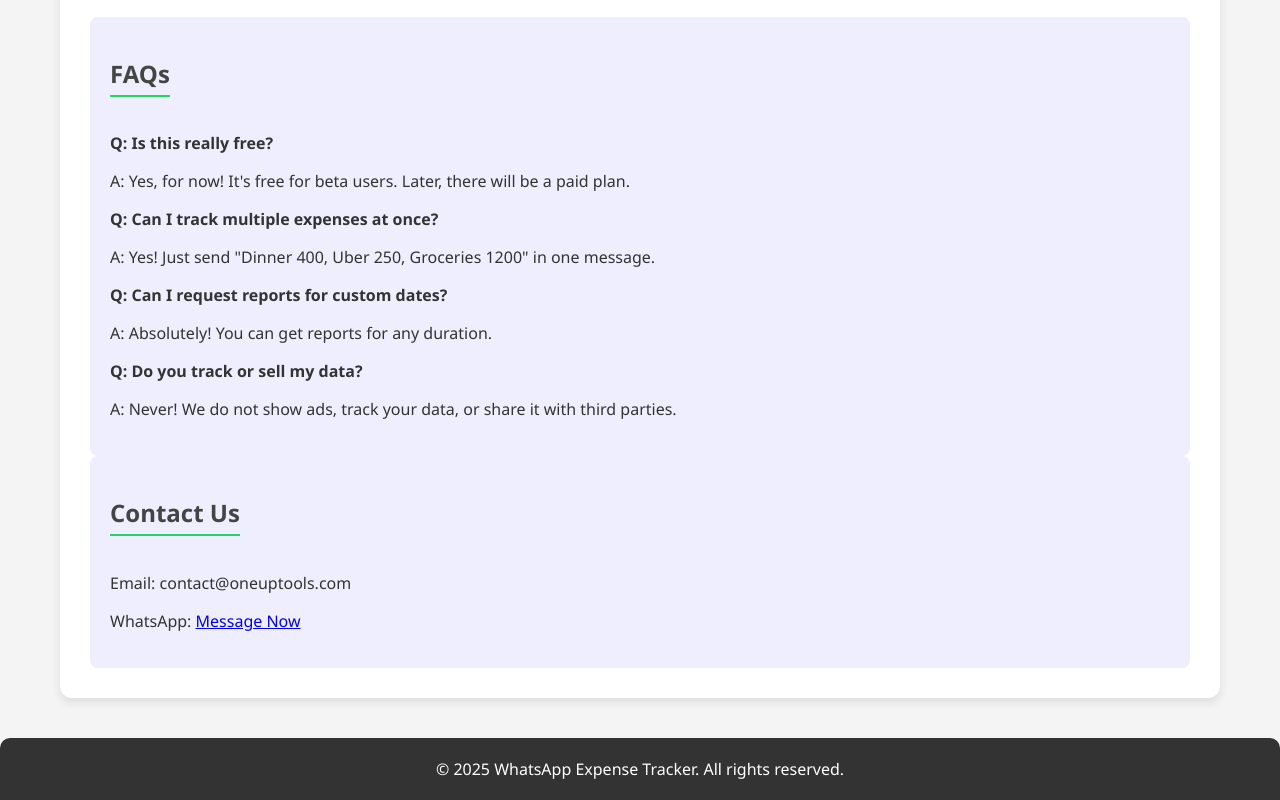
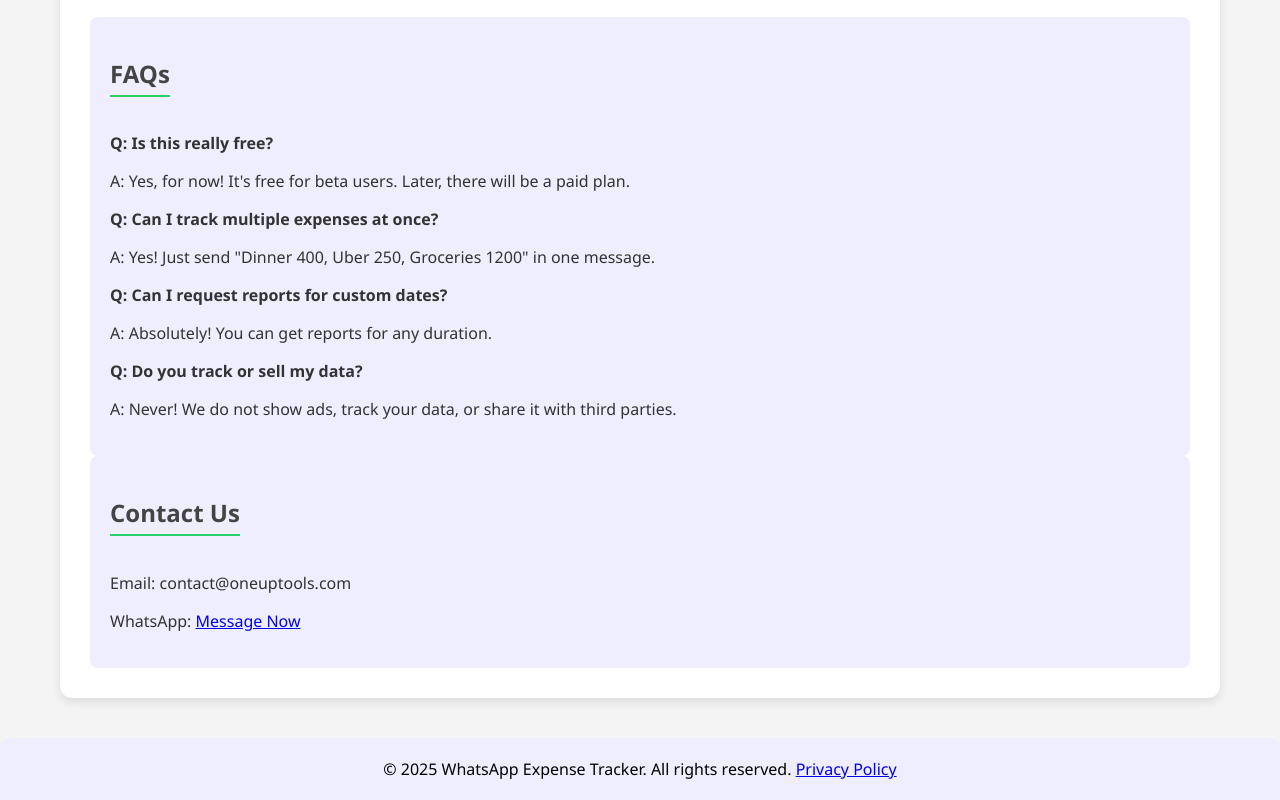
Before and after one commit to goelananya/OneupTools, a plain HTML site: page index.html in a window 1280 px wide. Shown: the part 1690-2490 px from the top of the page. Drawn offline with Linux system fonts and the light colour scheme.

Commit message:
Update index.html

```diff
--- a/index.html
+++ b/index.html
@@ -69,8 +69,8 @@
         footer {
             text-align: center;
             padding: 20px;
-            background: #333;
-            color: white;
+            background: #eef;
+            color: black;
             margin-top: 40px;
             border-top-left-radius: 10px;
             border-top-right-radius: 10px;
@@ -139,9 +139,11 @@
         <p>Email: contact@oneuptools.com</p>
         <p>WhatsApp: <a href="https://api.whatsapp.com/send?phone=16065432892&text=Hi">Message Now</a></p>
     </div>
+
 </div>
 <footer>
     &copy; 2025 WhatsApp Expense Tracker. All rights reserved.
+    <a href="pp.html">Privacy Policy</a>
 </footer>
 </body>
 </html>
```
